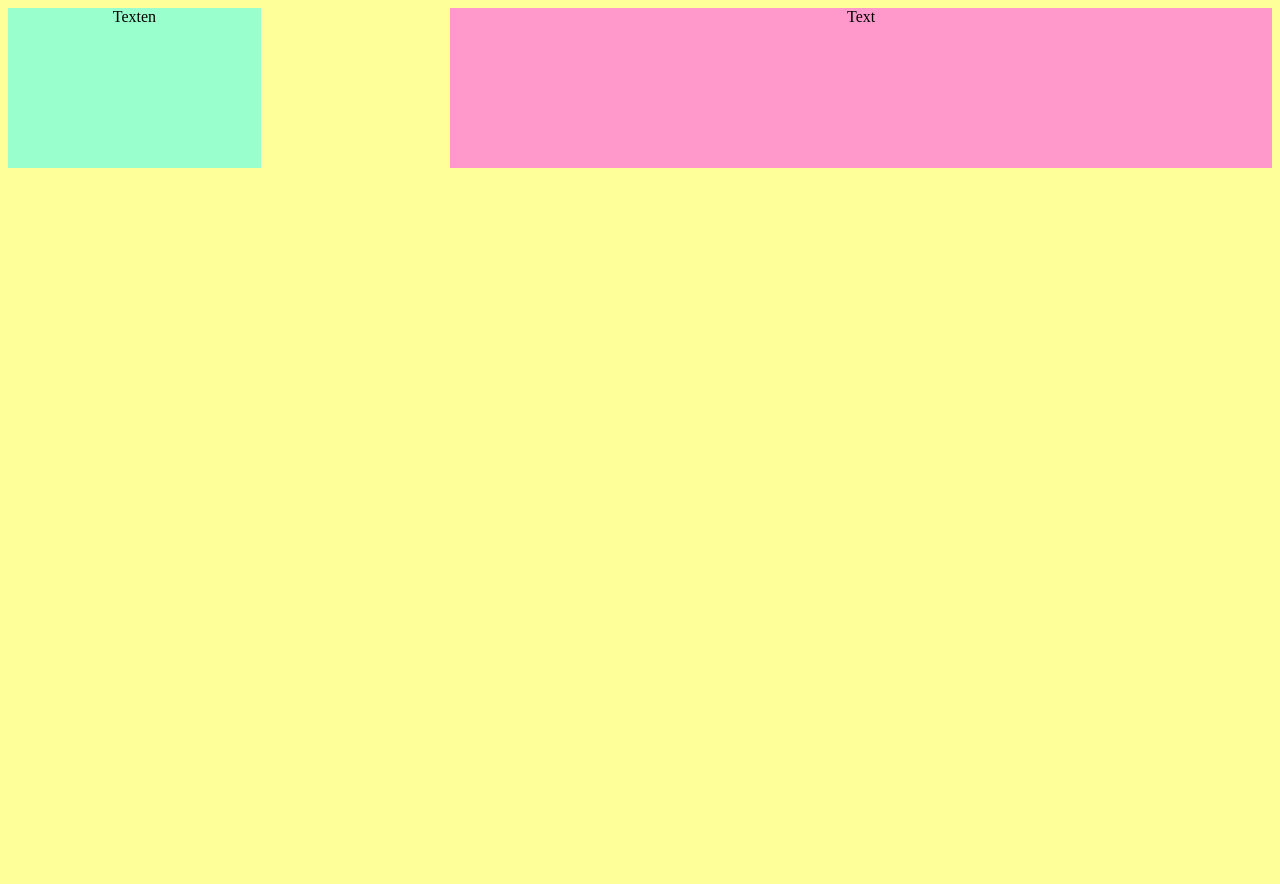
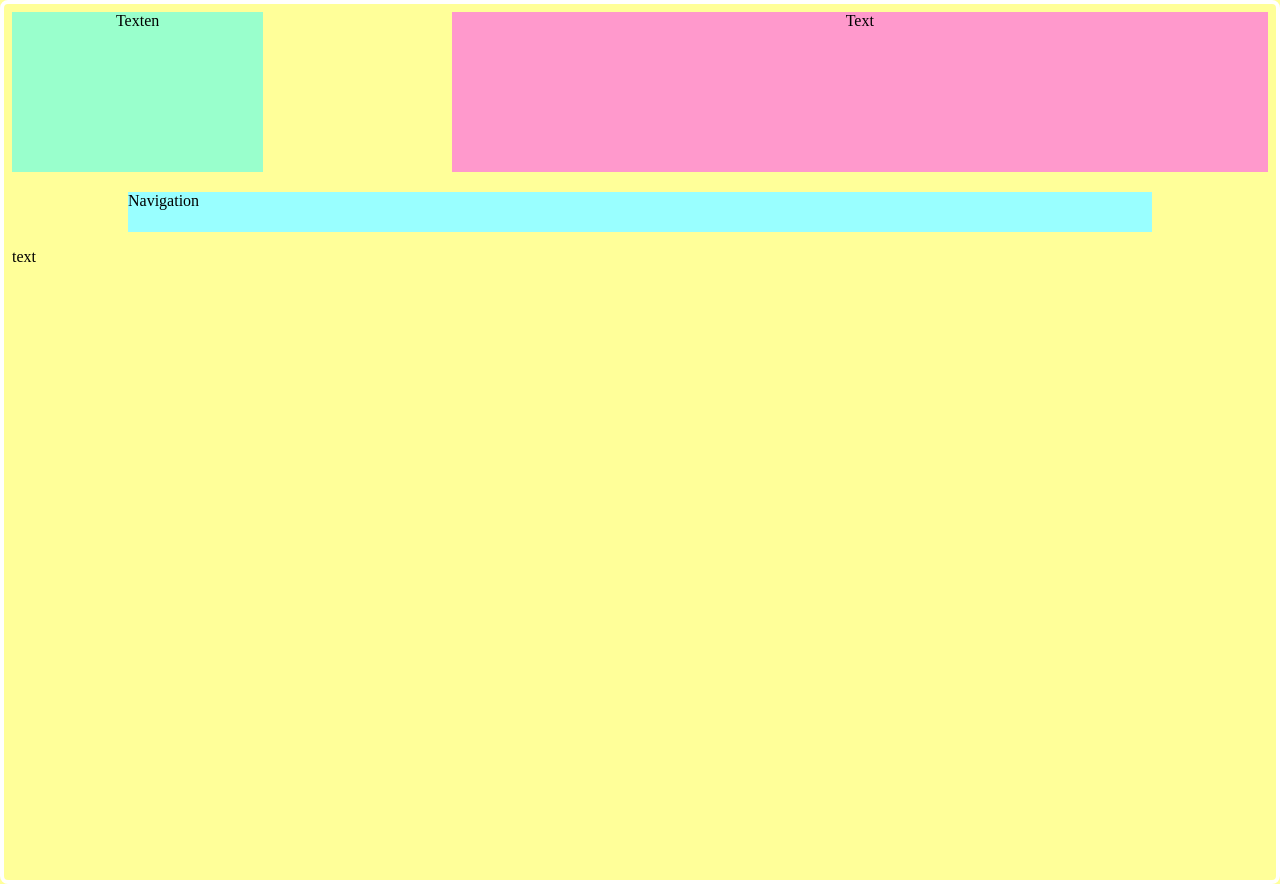
Before and after one commit to tbg-webbutveckling-te18/Theo-Smorgasbord, a plain HTML site: page Projects/7-Layouts-I-Alla-Smake/2/index.html in a window 1280 px wide. Before the commit the page ends 800 px from the top, so only its background shows below. Drawn offline with Linux system fonts and the light colour scheme.

Commit message:
Worked on layout2, transitioning coloring and layout.

```diff
--- a/Projects/7-Layouts-I-Alla-Smake/2/assets/css/main.css
+++ b/Projects/7-Layouts-I-Alla-Smake/2/assets/css/main.css
@@ -1,6 +1,18 @@
 html {
 
     background-color: #ffff99;
+
+    border: 4px solid white;
+
+    border-radius: 8px;
+
+    min-height: 90vh;
+
+    margin: auto;
+
+    padding: auto;
+
+
 
 }
 
@@ -21,6 +33,13 @@ html {
 
     width: 20%;
 
+    transition: all 0.62s;
+
+}
+
+.logo:hover {
+
+    background-color: #99ff66;
 }
 
 .ad {
@@ -29,4 +48,51 @@ html {
 
     width: 65%;
 
+    transition: all 0.62s;
+
 }
+
+.ad:hover {
+
+    background-color: #ff6699;
+}
+
+.flex {
+
+    display: flex;
+
+
+}
+
+.nav {
+
+    background-color: #99ffff;
+
+    justify-content: space-around;
+
+    height: 5vh;
+
+    width: 80vw;
+
+    margin: auto;
+
+    margin-top: 20px;
+
+    transition: all 0.62s;
+
+
+}
+
+.nav:hover {
+
+    background-color: #99ff99;
+}
+
+
+main {
+
+    display: flex;
+     height: 80vh;
+
+    text-align: center;
+}
--- a/Projects/7-Layouts-I-Alla-Smake/2/index.html
+++ b/Projects/7-Layouts-I-Alla-Smake/2/index.html
@@ -22,6 +22,24 @@
        </section>
    </header>
 
+   <section class="flex">
+
+      <section class="nav">
+
+       Navigation
+
+       </section>
+
+
+   </section>
+
+   <main>
+
+       <p>text</p>
+
+
+   </main>
+
 </body>
 
 </html>
```
